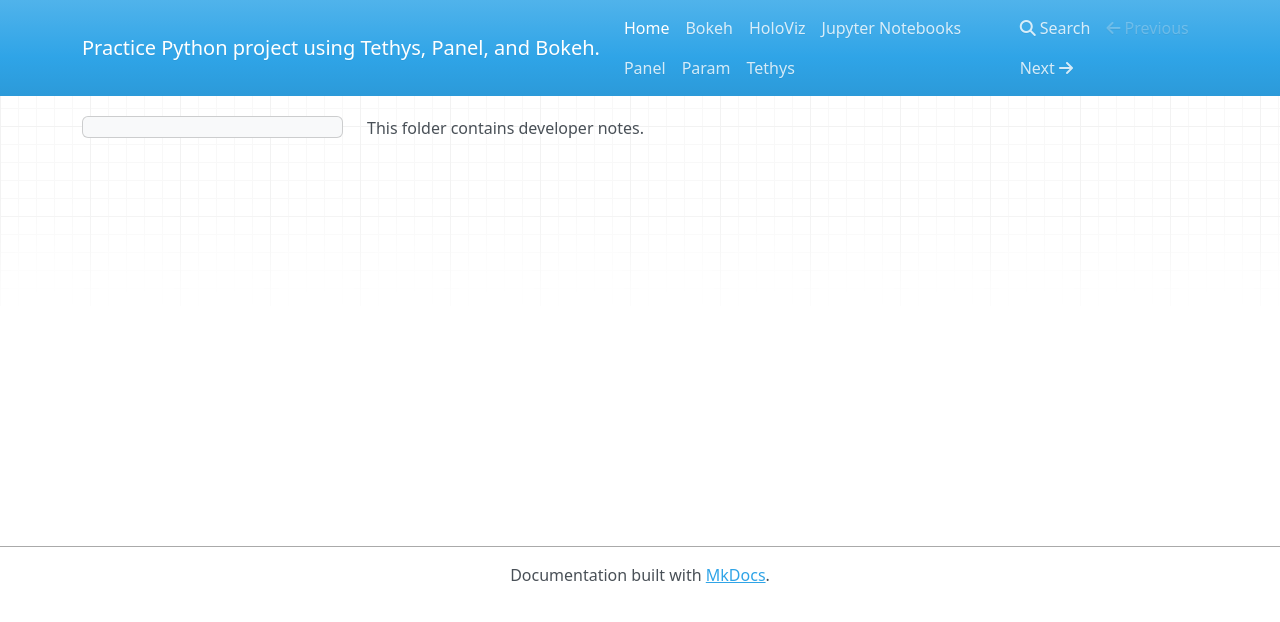
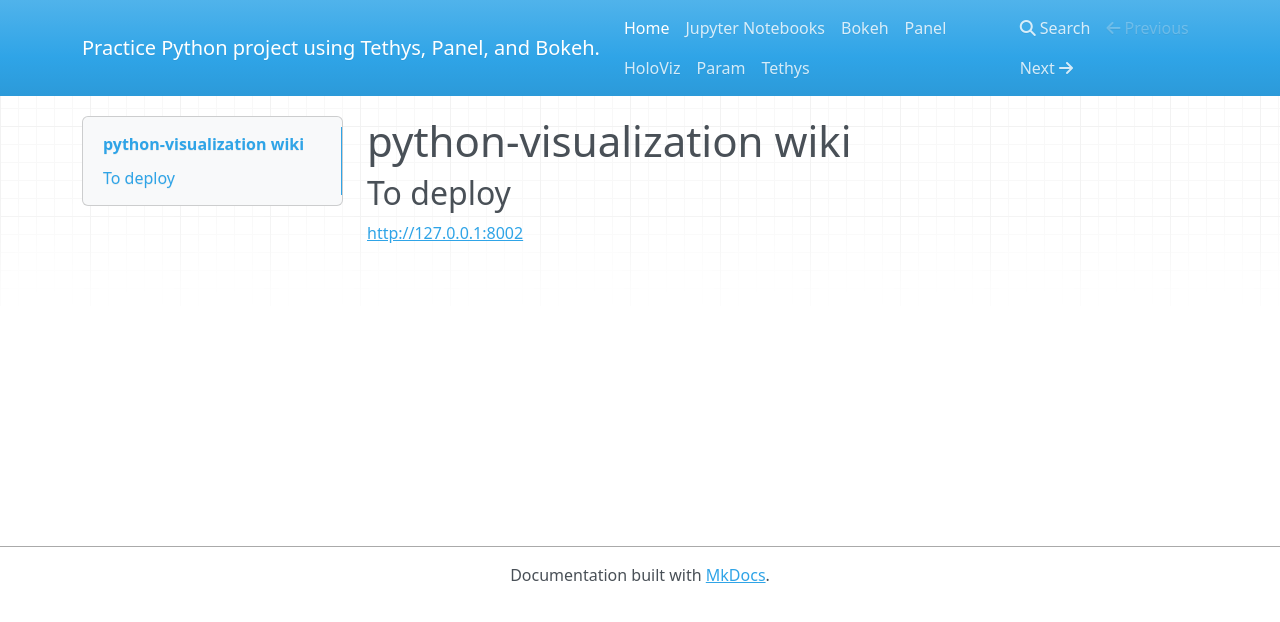
Before and after one commit to shylaclark/python-visualization, an MkDocs documentation site: the page built from docs/README.md, in a window 1280 px wide. Shown: the top 622 px of the page. Built offline with MkDocs 1.6.1, drawn with Linux system fonts in a browser that asks for light colours; nearby versions of some CDN libraries; some of the changed lines change nothing that is shown.

Commit message:
Updated the navigation in the docs

```diff
--- a/docs/README.md
+++ b/docs/README.md
@@ -1 +1,7 @@
-This folder contains developer notes.
+
+
+# python-visualization wiki
+
+
+## To deploy
+[http://127.0.0.1:8002](http://127.0.0.1:8002)
--- a/mkdocs.yml
+++ b/mkdocs.yml
@@ -1,5 +1,11 @@
 site_name: Practice Python project using Tethys, Panel, and Bokeh.
 dev_addr: '127.0.0.1:8002'
 
-theme:
-  name: mkdocs
+nav:
+  - Home: 'README.md'
+  - Jupyter Notebooks: 'jupyter-notebooks.md'
+  - Bokeh: 'bokeh.md'
+  - Panel: 'panel.md'
+  - HoloViz: 'holoviz.md'
+  - Param: 'param.md'
+  - Tethys: 'tethys.md'
```
